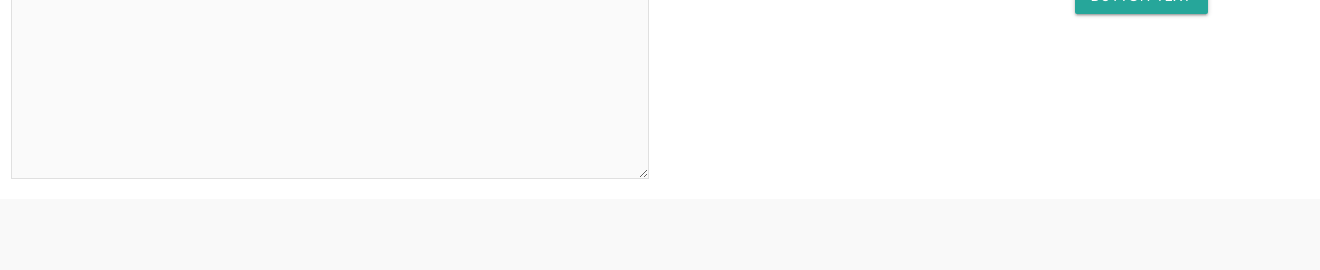
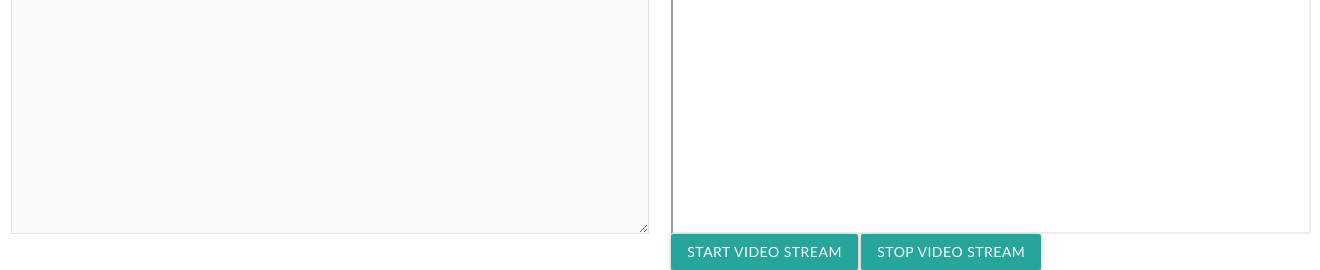
Before and after one commit to shivampotdar/osvi-rtled, a Django app: page /runcode/ in a window 1320 px wide. Shown: the part 908-1178 px from the top of the page. Before the commit the page ends 1087 px from the top, so only its background shows below. Run offline with Django 3.2, Linux system fonts and the light colour scheme; a user stored in the database is signed in; some libraries are stand-ins or nearby versions.

Commit message:
Added buttons for videos

```diff
--- a/runcode/apps.py
+++ b/runcode/apps.py
@@ -1,5 +1,4 @@
 from django.apps import AppConfig
-
 
 class runcodeConfig(AppConfig):
     name = 'runcode'
--- a/runcode/templates/runcode/base.html
+++ b/runcode/templates/runcode/base.html
@@ -56,7 +56,7 @@
 			<div class="col l6 s6 m6">
 				<div id="compile">
 					<div id="title-compile" class="head-section">
-						Compilation / Output
+                        <h4>Compilation / Output</h4>
 					</div>
 					{% block comp %}
 					{% endblock %}
@@ -66,11 +66,13 @@
 			<div class="col l6 s6 m6">
 				<div id="live_feed">
 					<div id="title-feed" class="head-section">
-                         Live Feed
+                        <h4>Live Feed</h4>
 					</div>
 					<!-- Make height and width changes by as needed by adding in the style (height:Xpx;width:Ypx;) -->
-					<img style="-webkit-user-select: none;" src="http://172.20.10.2:8081/">
-                    <a class="btn btn-primary" href="{% url 'code_home'%}">Button-Text</a>
+                    <iframe width=640 height=480 src="http://localhost:8081"></iframe><br>
+
+                    <a class="btn btn-primary" href="{% url 'start_vid'%}">Start Video Stream</a>
+                    <a class="btn btn-primary" href="{% url 'stop_vid'%}">Stop Video Stream</a>
 				</div>
 			</div>
 		</div>
--- a/runcode/urls.py
+++ b/runcode/urls.py
@@ -5,4 +5,6 @@ from . import views
 
 urlpatterns = [
     path('', views.py, name='code_home'),
+    path('start_vid', views.start_vid, name='start_vid'),
+    path('stop_vid', views.stop_vid, name='stop_vid'),
  ]
--- a/runcode/views.py
+++ b/runcode/views.py
@@ -1,16 +1,12 @@
-from django.shortcuts import render
-from django.utils import timezone
 from django.shortcuts import render
 from django.shortcuts import redirect
-from .runcode import runcode
-from .models import Ccode
+import runcode.execcode as exec
 from django.contrib.auth.decorators import login_required
+import os
+from time import sleep
 
-default_py_code = """import sys
-import os
-
-if __name__ == "__main__":
-    print("Hello Python World!!")
+default_py_code = """
+print("Hello Python World!!")
 """
 
 default_rows = "7"
@@ -20,7 +16,7 @@ def py(request):
     if request.method == 'POST':
         code = request.POST.get('code')
         print(code)
-        run = runcode.RunPyCode(code)
+        run = exec.RunPyCode(code)
         rescompil, resrun = run.run_py_code()
         if not resrun:
             resrun = 'No result!'
@@ -29,3 +25,16 @@ def py(request):
         resrun = 'No result!'
         rescompil = ''
     return render(request, 'runcode/post_list.html',{'code':code,'target':"runpy",'resrun':resrun,'rescomp':rescompil,'rows':default_rows, 'cols':default_cols})
+
+
+def start_vid(void):
+    cmd = " echo samsanjana12 | sudo -S motion -b"
+    os.system(cmd)
+    sleep(1.5)          # don't have any other option as of now to wait for iframe loading
+    return redirect('code_home')
+
+
+def stop_vid(void):
+    cmd = " var=$(pidof motion) && echo samsanjana12 | sudo -S kill $var"
+    os.system(cmd)
+    return redirect('code_home')
--- a/running/a.py
+++ b/running/a.py
@@ -1,5 +1,2 @@
-import sys
-import os
 
-if __name__ == "__main__":
-    print("Hello Python World!!")
+print("Hello Python World!!")
```
Also changed, not shown: runcode/execcode.py (added, +76 -0 lines), runcode/runcode/runcode.py (deleted, +0 -76 lines), db.sqlite3, runcode/runcode/__init__.py (deleted).
